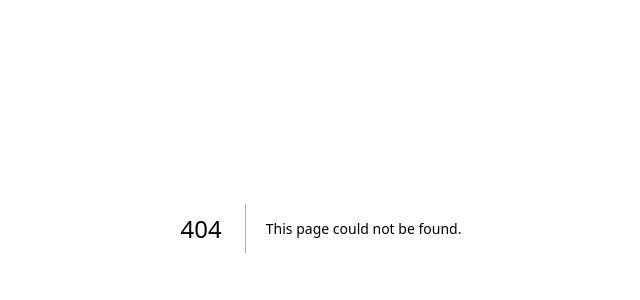
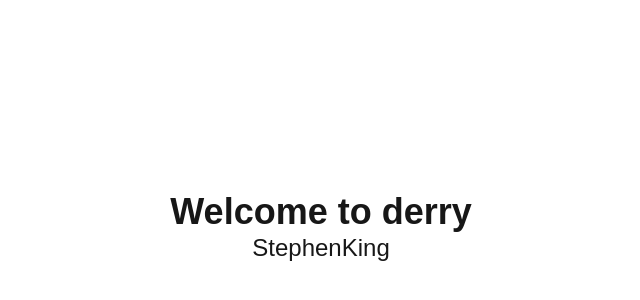
Before and after one commit to FOOR29/Frame-motion, a Next.js app: page /texts in a window 1280 px wide. Before the commit this address had no page. Shown: the part 172-472 px from the top of the page, without its empty margins (319-959 px from the left). Built offline with nearby package versions, Linux system fonts and the light colour scheme.

Commit message:
feat: add 3 practical examples + WIP

```diff
--- a/src/app/(animations-basic)/tarjetas/page.tsx
+++ b/src/app/(animations-basic)/tarjetas/page.tsx
@@ -2,7 +2,7 @@
 
 const Targets = () => {
     return (
-        <div className="flex">
+        <div className="flex justify-center items-center-safe flex-grow">
             <TarjetaMagica />
         </div>
     )
--- /dev/null
+++ b/src/app/(animations-basic)/texts/page.tsx
@@ -0,0 +1,13 @@
+import LetterforLetter from "@/src/components/LetterforLetter"
+import TextoH1 from "@/src/components/TextoH1"
+
+const Texts = () => {
+    return (
+        <div className="flex justify-center items-center flex-grow flex-col">
+            <TextoH1 />
+            <LetterforLetter />
+        </div>
+    )
+}
+
+export default Texts
--- /dev/null
+++ b/src/components/LetterforLetter.tsx
@@ -0,0 +1,39 @@
+'use client'
+import { motion } from "motion/react"
+
+// 1. Definimos la coreografía (Variants)
+const contenedor = {
+    oculto: { opacity: 0 },
+    visible: {
+        opacity: 1,
+        transition: {
+            staggerChildren: 0.1 // El secreto: retraso entre hijos
+        }
+    }
+}
+
+const letra = {
+    oculto: { y: 20, opacity: 0 }, // Empieza abajo e invisible
+    visible: { y: 0, opacity: 1 }  // Sube y aparece
+}
+
+const LetterforLetter = () => {
+    const texto = " Stephen King".split(""); // Convierte string en array
+    return (
+        <motion.div
+            className="font-medium text-2xl"
+            variants={contenedor}
+            initial="oculto"
+            animate="visible"
+            style={{ display: "flex" }}
+        >
+            {texto.map((char, index) => (
+                <motion.span key={index} variants={letra}>
+                    {char}
+                </motion.span>
+            ))}
+        </motion.div>
+    )
+}
+
+export default LetterforLetter
--- /dev/null
+++ b/src/components/TextoH1.tsx
@@ -0,0 +1,19 @@
+'use client'
+import { motion } from "motion/react";
+
+const TextoH1 = () => {
+    return (
+        <div>
+            <motion.h1
+                className="font-bold text-4xl"
+                initial={{ opacity: 0, y: 20 }}
+                animate={{ opacity: 1, y: 0 }}
+                transition={{ duration: 0.6 }}
+            >
+                Welcome to derry
+            </motion.h1>
+        </div>
+    )
+}
+
+export default TextoH1
--- a/src/components/tajetamagica.tsx
+++ b/src/components/tajetamagica.tsx
@@ -17,8 +17,8 @@
             // Estilos básicos (como CSS)
             style={{
                 width: 200,
-                height: 300,
-                backgroundColor: "blue",
+                height: 200,
+                backgroundColor: "red",
                 borderRadius: 20,
             }}
         />
```
Also changed, not shown: public/gif/thinking-om-nom3.gif (added), 1 other file (tests, documents, lock files or other folders).
